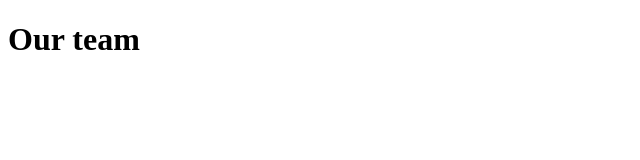
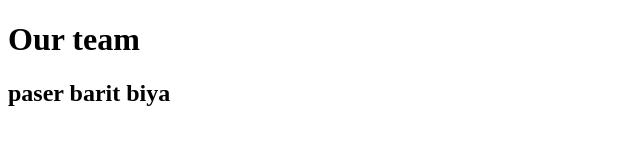
Before and after one commit to Mabiaeva90/team_work_1, a plain HTML site: page index.html in a window 1280 px wide. Shown: the whole page, without its empty margins (0-640 px from the left). Drawn offline with Linux system fonts and the light colour scheme.

Commit message:
dawat dilo na

```diff
--- a/index.html
+++ b/index.html
@@ -7,5 +7,6 @@
 </head>
 <body>
     <h1> Our team </h1>
+    <h2> paser barit biya</h2>
 </body>
 </html>
```
